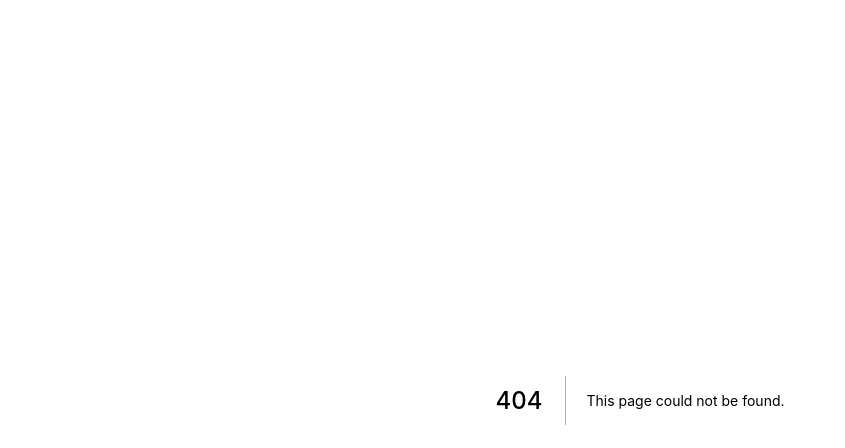
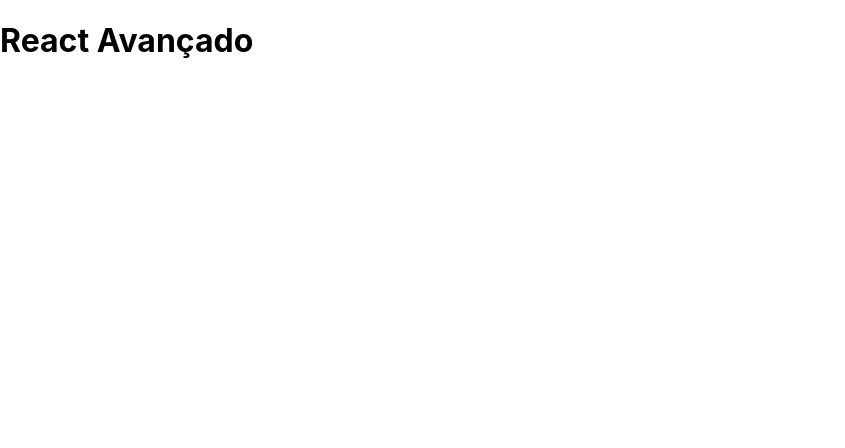
Before and after one commit to PedrinhowVieira/front-nextjs-client, a Next.js app: page /components/Main in a window 1280 px wide. Before the commit this address had no page. Shown: the top 448 px of the page, without its empty margins (0-845 px from the left). Built offline with nearby package versions, Linux system fonts and the light colour scheme.

Commit message:
adding sample code to validated testing frames

```diff
--- a/package.json
+++ b/package.json
@@ -8,11 +8,13 @@
     "start": "next start",
     "lint": "eslint src --max-warnings=0",
     "test": "jest",
+    "test:watch": "yarn test --watch",
     "postinstall": "husky install"
   },
   "lint-staged": {
     "src/**/*": [
-      "yarn lint --fix"
+      "yarn lint --fix",
+      "yarn test --findRelatedTests --bail"
     ]
   },
   "dependencies": {
@@ -22,6 +24,8 @@
   },
   "devDependencies": {
     "@babel/preset-typescript": "^7.13.0",
+    "@testing-library/jest-dom": "^5.11.9",
+    "@testing-library/react": "^11.2.5",
     "@types/jest": "^26.0.20",
     "@types/node": "^14.14.31",
     "@types/react": "^17.0.2",
--- /dev/null
+++ b/src/pages/components/Main/index.tsx
@@ -0,0 +1,7 @@
+const Main = () => (
+  <main>
+    <h1>React Avançado</h1>
+  </main>
+)
+
+export default Main
```
Also changed, not shown: src/pages/components/Main/test.tsx (added, +13 -0 lines), .jest/setup.ts, 1 other file (tests, documents, lock files or other folders).
